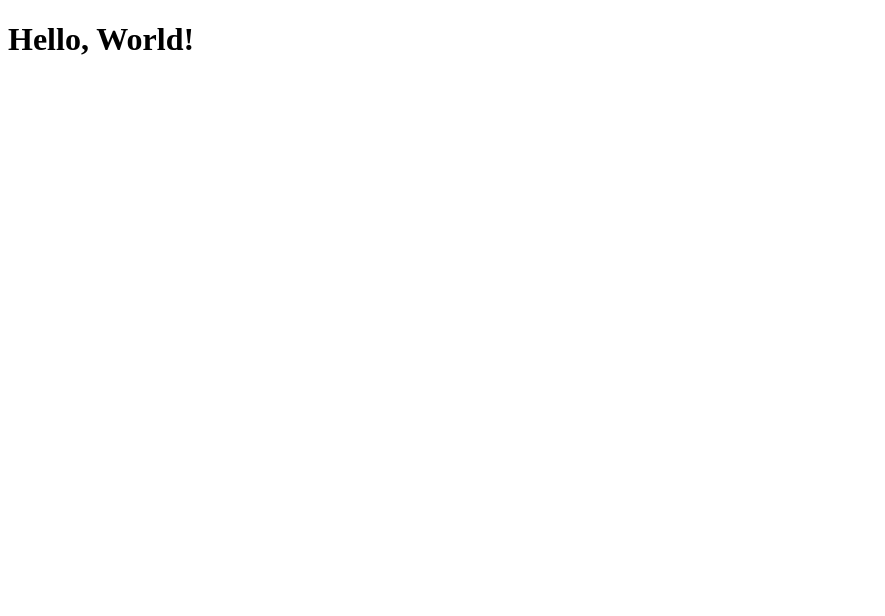
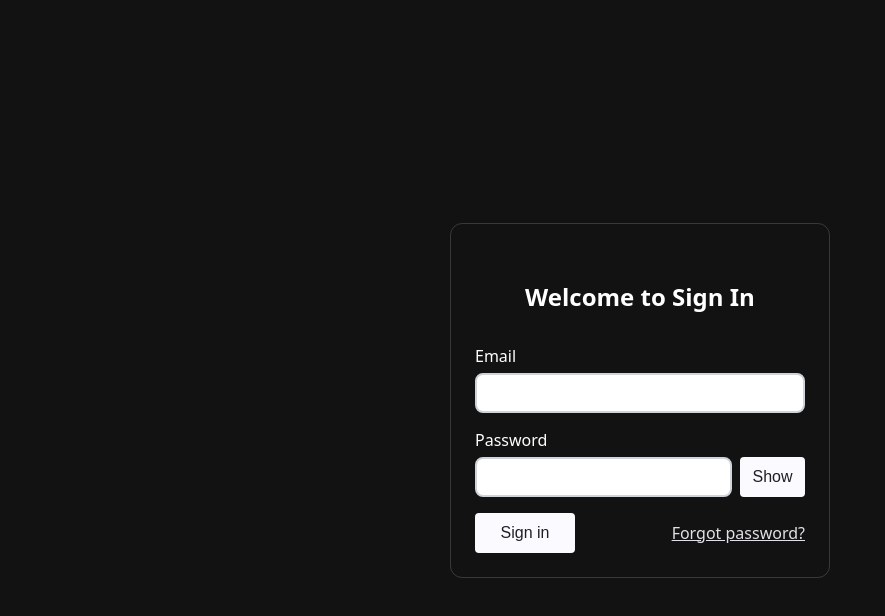
Before and after one commit to yurimikushov/login-form, a Preact app: page / in a window 1280 px wide. Shown: the top 616 px of the page, without its empty margins (0-885 px from the left). Built offline with nearby package versions, Linux system fonts and the light colour scheme.

Commit message:
feat: add basic form

```diff
--- /dev/null
+++ b/src/api/login.js
@@ -0,0 +1,8 @@
+export const login = (email, password) => {
+  return new Promise((resolve) => {
+    console.log("Singing in...", { email, password });
+    setTimeout(() => {
+      resolve({ success: true, json: () => Promise.resolve({ errors: [] }) });
+    }, 1000);
+  });
+};
--- /dev/null
+++ b/src/app/app.css
@@ -0,0 +1,54 @@
+body {
+  font-family: system-ui, arial, sans-serif;
+
+  color: #fff;
+
+  background-color: #121212;
+}
+
+button {
+  padding-block: 8px;
+  padding-inline: 12px;
+
+  font-size: 1rem;
+
+  color: #1f1f24;
+
+  cursor: pointer;
+
+  border: none;
+  border-radius: 4px;
+
+  background-color: #fafaff;
+}
+
+a {
+  color: #f7f7ffe6;
+}
+
+input {
+  padding-block: 8px;
+  padding-inline: 12px;
+
+  font-size: 1rem;
+
+  border: 2px solid #ced4da;
+
+  border-radius: 8px;
+}
+
+button:focus-visible,
+a:focus-visible,
+input:focus-visible {
+  box-shadow: 0 0 0 4px #fafaff;
+  outline: 2px solid #131317;
+}
+
+main {
+  display: flex;
+  flex-direction: column;
+  justify-content: center;
+  align-items: center;
+
+  min-block-size: 100dvh;
+}
--- /dev/null
+++ b/src/app/app.jsx
@@ -0,0 +1,12 @@
+import { LoginForm } from "../ui/login-form";
+
+import "./reset.css";
+import "./app.css";
+
+export const App = () => {
+  return (
+    <main>
+      <LoginForm />
+    </main>
+  );
+};
--- /dev/null
+++ b/src/app/reset.css
@@ -0,0 +1,10 @@
+*,
+*::before,
+*::after {
+  box-sizing: border-box;
+}
+
+body {
+  margin: 0;
+  padding: 0;
+}
--- a/src/index.jsx
+++ b/src/index.jsx
@@ -1,5 +1,5 @@
 import { render } from "preact";
 
-const App = () => <h1>Hello, World!</h1>;
+import { App } from "./app/app";
 
 render(<App />, document.getElementById("app"));
--- /dev/null
+++ b/src/ui/login-form/index.js
@@ -0,0 +1 @@
+export { LoginForm } from "./login-form";
--- /dev/null
+++ b/src/ui/login-form/login-form.css
@@ -0,0 +1,63 @@
+.login-form {
+  inline-size: 100%;
+  max-inline-size: 380px;
+
+  padding: 24px;
+
+  border: 1px solid #d3d3de33;
+  border-radius: 12px;
+}
+
+.login-form__welcome {
+  margin-block: 32px;
+
+  text-align: center;
+}
+
+.login-form__form {
+  display: flex;
+  flex-direction: column;
+  gap: 16px;
+}
+
+.login-form__input-group {
+  display: flex;
+  flex-direction: column;
+  gap: 6px;
+}
+
+.login-form__password-input-group {
+  display: flex;
+  flex-direction: row;
+  gap: 8px;
+}
+
+.login-form__password-input {
+  flex: 1;
+}
+
+.login-form__action-group {
+  display: flex;
+  flex-direction: row;
+  justify-content: space-between;
+  align-items: center;
+  gap: 8px;
+}
+
+.login-form__email-input,
+.login-form__password-input {
+  block-size: 40px;
+}
+
+.login-form__submit,
+.login-form__show-password {
+  min-block-size: 40px;
+}
+
+.login-form__submit {
+  min-inline-size: 100px;
+}
+
+.login-form__show-password {
+  min-inline-size: 65px;
+}
--- /dev/null
+++ b/src/ui/login-form/login-form.jsx
@@ -0,0 +1,98 @@
+import { useState } from "preact/hooks";
+
+import { login } from "../../api/login";
+
+import "./login-form.css";
+
+export const LoginForm = () => {
+  const [loading, setLoading] = useState(false);
+  const [serverErrors, setServerErrors] = useState(null);
+  const [shouldShowPassword, setShouldShowPassword] = useState(false);
+
+  const handleSubmit = async (e) => {
+    e.preventDefault();
+
+    setLoading(true);
+    setServerErrors(null);
+
+    try {
+      const response = await login(
+        e.target.email.value,
+        e.target.password.value
+      );
+
+      if (response.success) {
+        alert("Logged in successfully");
+      } else {
+        setServerErrors(await response.json().errors);
+      }
+    } catch (error) {
+      setServerErrors([new Error("Something went wrong")]);
+    } finally {
+      setLoading(false);
+    }
+  };
+
+  return (
+    <div className="login-form">
+      <h2 className="login-form__welcome">Welcome to Sign In</h2>
+      <form className="login-form__form" onSubmit={handleSubmit}>
+        <div className="login-form__input-group">
+          <label for="login-form-email">Email</label>
+          <input
+            className="login-form__email-input"
+            id="login-form-email"
+            type="email"
+            required
+            disabled={loading}
+            autocorrect="off"
+            autocapitalize="off"
+          />
+          {/* {errors.email && <p role="alert">{errors.email.message}</p>} */}
+        </div>
+
+        <div className="login-form__input-group">
+          <label for="login-form-password">Password</label>
+          <div className="login-form__password-input-group">
+            <input
+              className="login-form__password-input"
+              id="login-form-password"
+              type={shouldShowPassword ? "text" : "password"}
+              required
+              disabled={loading}
+              autocorrect="off"
+              autocapitalize="off"
+            />
+            <button
+              className="login-form__show-password"
+              type="button"
+              onClick={() => setShouldShowPassword(!shouldShowPassword)}
+            >
+              {shouldShowPassword ? "Hide" : "Show"}
+            </button>
+          </div>
+          {/* {errors.password && <p role="alert">{errors.password.message}</p>} */}
+        </div>
+
+        {serverErrors && (
+          <p role="alert" style={{ color: "red" }}>
+            {serverErrors.map((error) => error.message).join(", ")}
+          </p>
+        )}
+
+        <div className="login-form__action-group">
+          <button
+            className="login-form__submit"
+            type="submit"
+            disabled={loading}
+          >
+            {loading ? "Signing in..." : "Sign in"}
+          </button>
+          <a href="#" className="login-form__forgot-password">
+            Forgot password?
+          </a>
+        </div>
+      </form>
+    </div>
+  );
+};
```
